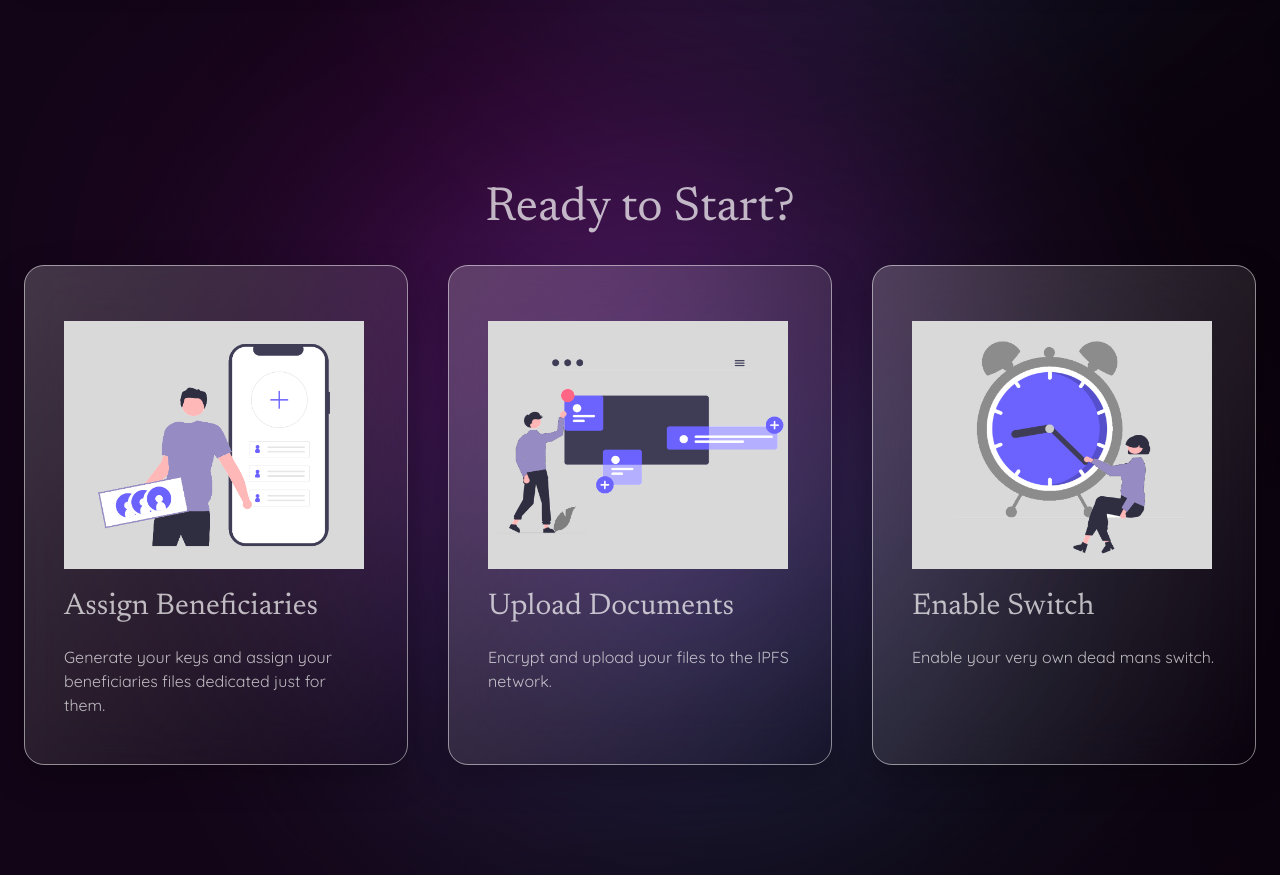
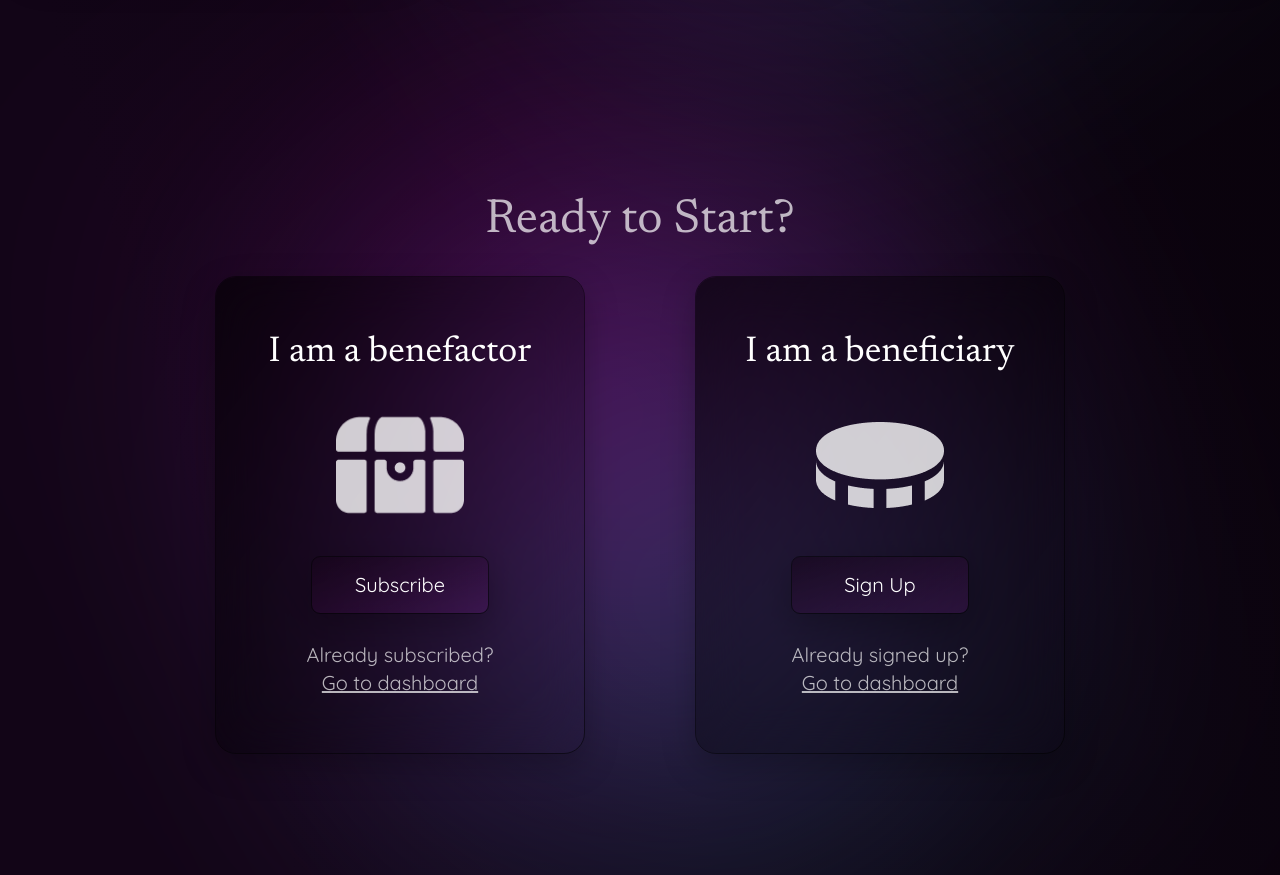
Before and after one commit to carollpq/Hedera-dWill, a Next.js app: page / in a window 1280 px wide. Shown: the part 2500-3375 px from the top of the page. Built offline with nearby package versions, Linux system fonts and the light colour scheme; a web font is replaced by a local one.

Commit message:
Add Role Selection section

```diff
--- a/components/GlassCard.tsx
+++ b/components/GlassCard.tsx
@@ -11,6 +11,7 @@ interface GlassCardProps {
     alt: string;
     className?: string;
 }
+
 
 export default function GlassCard({title, img, description, alt, className = ''}: GlassCardProps) {
     return (
--- /dev/null
+++ b/components/RoleCard.tsx
@@ -0,0 +1,44 @@
+import React from 'react';
+import {Newsreader} from "next/font/google";
+import Image from "next/image";
+
+const newsreader = Newsreader({subsets: ['latin']});
+
+interface RoleCardProps {
+    title: string;
+    src: string;
+    alt: string;
+    btnText: string;
+    status: string;
+    className?: string;
+}
+
+
+export default function RoleCard({title, src, alt, btnText, status, className = ''}: RoleCardProps) {
+    return (
+        <div data-property-1="Role Card"
+             className="px-10 py-14 bg-gradient-to-br
+             from-black/60 to-black/0 hover:from-white/50 hover:to-white/0 rounded-[20px] shadow-[0px_12px_34px_0px_rgba(0,0,0,0.25)]
+             outline outline-black/50 hover:outline-white/50 backdrop-blur-xl
+             inline-flex justify-start items-center gap-2 hover:cursor-pointer">
+            <div className="w-72 inline-flex flex-col justify-start items-center gap-7">
+                <div
+                    className="self-stretch text-center justify-start text-white text-4xl font-normal font-['Newsreader']">{title}
+                </div>
+                <div className="w-32 h-32 relative overflow-hidden flex flex-col justify-center items-center">
+                    <Image src={src} alt={alt} width={300} height={300}/>
+                </div>
+                <div data-property-1="cta"
+                     className="w-44 h-14 py-2 relative bg-fuchsia-500/10 bg-gradient-to-br from-black/50 to-black/0 rounded-lg shadow-[0px_12px_34px_0px_rgba(0,0,0,0.25)] outline outline-black/50 hover:outline-white/50 backdrop-blur-blur inline-flex justify-center items-center gap-2">
+                    <span className="align-middle text-white text-xl font-normal font-['Quicksand']">{btnText}</span>
+                </div>
+                <div className="w-48 text-center justify-start">
+                    <span
+                    className="text-white/70 text-xl font-normal font-['Quicksand']">Already {status}? </span>
+                    <span
+                    className="text-white/70 text-xl font-normal font-['Quicksand'] underline">Go to dashboard</span>
+                </div>
+            </div>
+        </div>
+    )
+}
--- a/components/RoleSelection.tsx
+++ b/components/RoleSelection.tsx
@@ -2,6 +2,7 @@
 
 import {Newsreader} from "next/font/google";
 import GlassCard from "@/components/GlassCard";
+import RoleCard from "@/components/RoleCard";
 
 const newsreader = Newsreader({ subsets: ['latin'] });
 
@@ -20,14 +21,13 @@ export default function RoleSelection() {
                     filter: 'blur(175px)',
                     left: '50%',
                     top: '50%',
-                    transform: 'translate(-50%, -60%) rotate(-26.465deg)'
+                    transform: 'translate(-50%, -50%) rotate(-26.465deg)'
                 }}
             />
             <h1 className={`text-5xl font-[400] mb-8 text-start ${newsreader.className} `}>Ready to Start?</h1>
-            <div className="flex flex-row gap-10">
-                <GlassCard title="Assign Beneficiaries" img="/add-beneficiary.png" alt="A picture of a man adding beneficiaries" description="Generate your keys and assign your beneficiaries files dedicated just for them."/>
-                <GlassCard title="Upload Documents" img="/upload-files.png" alt="A picture of a man uploading files" description="Encrypt and upload your files to the IPFS network."/>
-                <GlassCard title="Enable Switch" img="/enable-switch.png" alt="A picture of a switch"description="Enable your very own dead mans switch."/>
+            <div className="flex flex-row gap-[7rem]">
+                <RoleCard title="I am a benefactor" src="/benefactor.png" alt="A picture of a treasure chest" btnText="Subscribe" status="subscribed"/>
+                <RoleCard title="I am a beneficiary" src="/beneficiary.png" alt="A picture of a coin" btnText="Sign Up" status="signed up"/>
             </div>
         </div>
     );
```
Also changed, not shown: public/benefactor.png (added), public/beneficiary.png (added).
